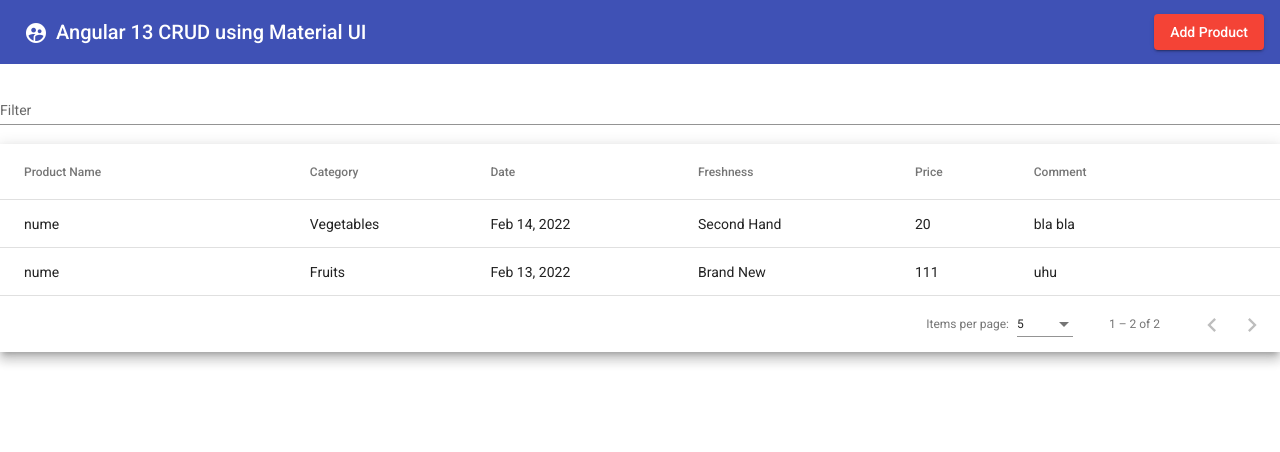
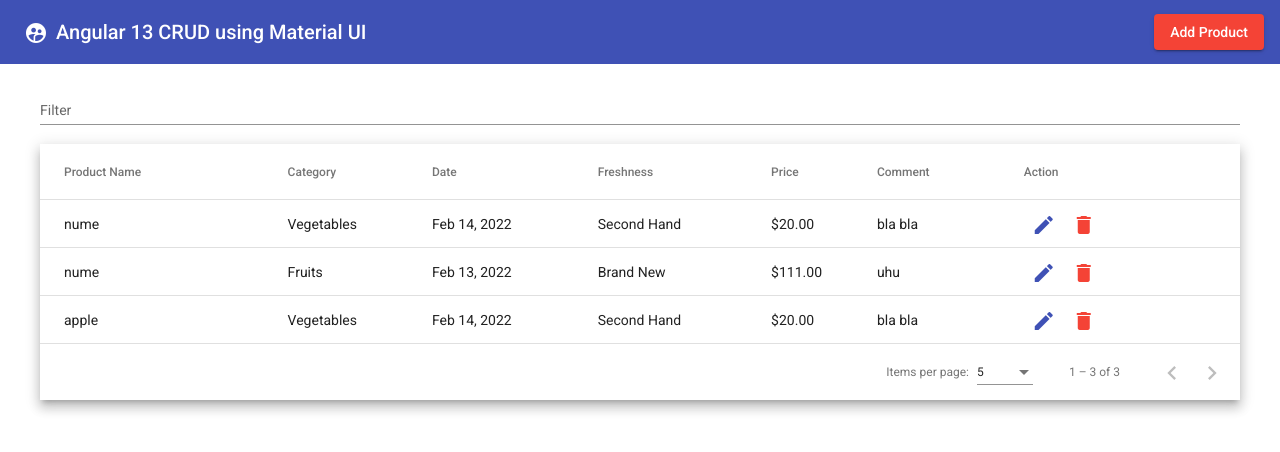
Before and after one commit to RaduHarangus/angular13CRUD-material, an Angular app: page / in a window 1280 px wide. Shown: the top 452 px of the page. Built offline with nearby package versions, Linux system fonts and the light colour scheme; data requests are answered from the project's data file.

Commit message:
bind data to edit form

```diff
--- a/db.json
+++ b/db.json
@@ -17,6 +17,15 @@
       "comment": "uhu",
       "date": "2022-02-13T22:00:00.000Z",
       "id": 2
+    },
+    {
+      "productName": "apple",
+      "category": "Vegetables",
+      "freshness": "Second Hand",
+      "price": 20,
+      "comment": "bla bla",
+      "date": "2022-02-14T22:00:00.000Z",
+      "id": 3
     }
   ],
   "comments": [
--- a/src/app/app.component.html
+++ b/src/app/app.component.html
@@ -44,13 +44,26 @@
         <!-- Price Column -->
         <ng-container matColumnDef="price">
           <th mat-header-cell *matHeaderCellDef mat-sort-header> Price </th>
-          <td mat-cell *matCellDef="let row"> {{row.price}} </td>
+          <td mat-cell *matCellDef="let row"> {{row.price | currency}} </td>
         </ng-container>
 
         <!-- Comment Column -->
         <ng-container matColumnDef="comment">
           <th mat-header-cell *matHeaderCellDef mat-sort-header> Comment </th>
           <td mat-cell *matCellDef="let row"> {{row.comment}} </td>
+        </ng-container>
+
+        <!-- Action Column -->
+        <ng-container matColumnDef="action">
+          <th mat-header-cell *matHeaderCellDef mat-sort-header> Action </th>
+          <td mat-cell *matCellDef="let row">
+            <button mat-icon-button color="primary" (click)="editProduct(row)">
+              <mat-icon>edit</mat-icon>
+            </button>
+            <button mat-icon-button color="warn">
+              <mat-icon>delete</mat-icon>
+            </button>
+          </td>
         </ng-container>
 
         <tr mat-header-row *matHeaderRowDef="displayedColumns"></tr>
--- a/src/app/app.component.less
+++ b/src/app/app.component.less
@@ -10,3 +10,8 @@
   font-size: 14px;
   width: 100%;
 }
+
+.container {
+  max-width: 1200px;
+  margin: 0 auto;
+}
--- a/src/app/app.component.ts
+++ b/src/app/app.component.ts
@@ -13,7 +13,7 @@
 })
 export class AppComponent {
 
-  displayedColumns: string[] = ['productName', 'category', 'date', 'freshness', 'price', 'comment'];
+  displayedColumns: string[] = ['productName', 'category', 'date', 'freshness', 'price', 'comment', 'action'];
   dataSource!: MatTableDataSource<any>;
 
   @ViewChild(MatPaginator) paginator!: MatPaginator;
@@ -46,6 +46,13 @@
       })
   }
 
+  editProduct(row: any) {
+    this.dialog.open(DialogComponent, {
+      width: '30%',
+      data: row
+    });
+  }
+
   applyFilter(event: Event) {
     const filterValue = (event.target as HTMLInputElement).value;
     this.dataSource.filter = filterValue.trim().toLowerCase();
--- a/src/app/components/dialog/dialog.component.ts
+++ b/src/app/components/dialog/dialog.component.ts
@@ -1,7 +1,7 @@
-import { Component, OnInit } from '@angular/core';
+import {Component, Inject, OnInit} from '@angular/core';
 import { FormGroup, FormBuilder, Validators } from "@angular/forms";
 import { ApiService } from "../../services/api.service";
-import { MatDialogRef } from '@angular/material/dialog';
+import { MatDialogRef, MAT_DIALOG_DATA } from '@angular/material/dialog';
 
 @Component({
   selector: 'app-dialog',
@@ -15,7 +15,8 @@
 
   constructor(private formBuilder: FormBuilder,
               private api: ApiService,
-              private dialogRef: MatDialogRef<DialogComponent>) { }
+              private dialogRef: MatDialogRef<DialogComponent>,
+              @Inject(MAT_DIALOG_DATA) public editData: any) { }
 
   ngOnInit(): void {
     this.productForm = this.formBuilder.group({
@@ -27,6 +28,14 @@
       date: ['', Validators.required]
     });
 
+    if (this.editData) {
+      this.productForm.controls['productName'].setValue(this.editData.productName);
+      this.productForm.controls['category'].setValue(this.editData.category);
+      this.productForm.controls['date'].setValue(this.editData.date);
+      this.productForm.controls['freshness'].setValue(this.editData.freshness);
+      this.productForm.controls['price'].setValue(this.editData.price);
+      this.productForm.controls['comment'].setValue(this.editData.comment);
+    }
   }
 
   addProduct() {
```
